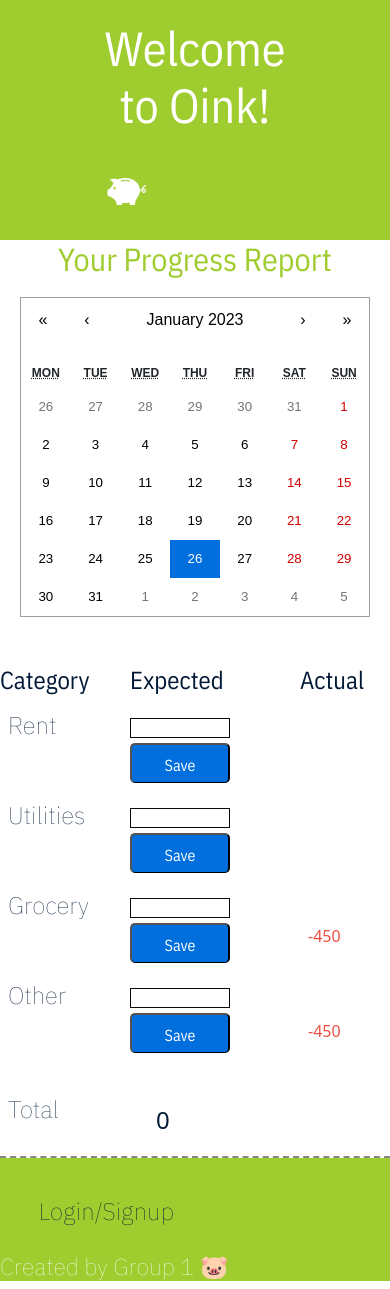
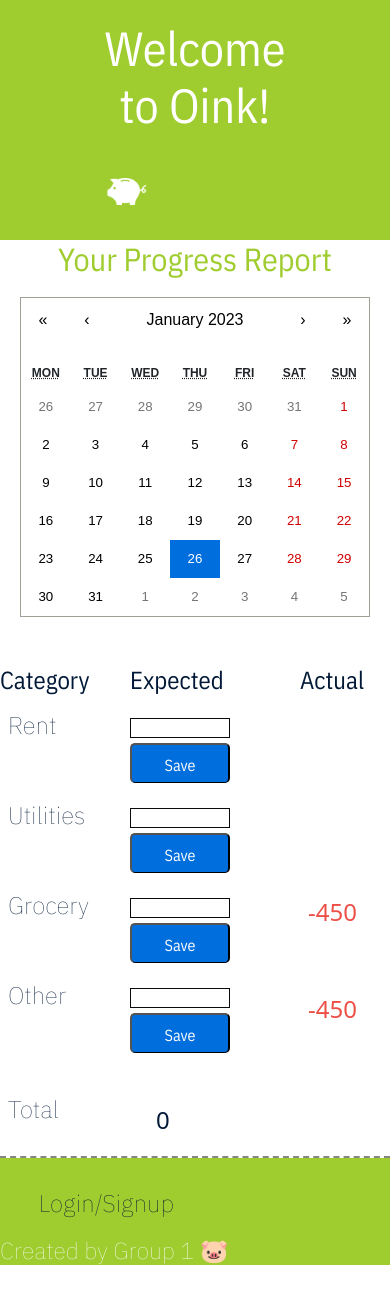
Before and after one commit to emsaw721/stacks-on-stacks, a React (Create React App) app in the folder client/: page /planner in a window 390 px wide. Shown: the top 1289 px of the page. Built offline with nearby package versions, Linux system fonts and the light colour scheme.

Commit message:
fixing nav css

```diff
--- a/client/src/components/Hero.js
+++ b/client/src/components/Hero.js
@@ -8,7 +8,7 @@ const Hero = () => {
         <>
         {Auth.loggedIn() ? (
         <div className='hero'>
-            <h4>Check your progress here!</h4>
+            <h4>Remaining Account Balance</h4>
             <Bar />
         </div>
         ):(
--- a/client/src/components/Navbar.js
+++ b/client/src/components/Navbar.js
@@ -20,7 +20,7 @@ const Navbar = () => {
                 {Auth.loggedIn() ? (
                     <nav className='navbar' >
                         <ul className='nav-list'>
-                            <li className='nav-item dash-icon'>
+                            <li className='navigation-item dash-icon'>
                                 <Link to= '/dash' className='nav-link'>
                         <img src={Navpig} alt="pig" />
                          </Link>
--- a/client/src/components/components.css
+++ b/client/src/components/components.css
@@ -242,11 +242,12 @@
 
     .navbar {
         background-color: var(--quinary-color);
+        margin: 0;
+        padding: 0;
+        display: flex;
     }
 
     .nav-list {
-        display: flex;
-        flex-wrap: wrap;
         list-style: none;
         text-decoration: none;
         justify-content: space-evenly;
--- a/client/src/pages/Planner.js
+++ b/client/src/pages/Planner.js
@@ -85,19 +85,19 @@ let sum = arr.reduce(function(prev, current) {
                     <div className='projection'>
                         <h2>Expected</h2>
                         <div className='expected'>
-                            <input onChange={changeRent} value={rent} />
+                            <input onChange={changeRent} value={rent} placeholder={savedRent} />
                             <button onClick={saveRent}>Save</button>
                         </div>
                         <div className='expected'>
-                            <input onChange={changeUtil} value={util} />
+                            <input onChange={changeUtil} value={util} placeholder={savedUtility} />
                             <button onClick={saveUtil}>Save</button>
                         </div>
                         <div className='expected'>
-                            <input onChange={changeGrocery} value={grocery} />
+                            <input onChange={changeGrocery} value={grocery} placeholder={savedGrocery} />
                             <button onClick={saveGrocery}>Save</button>
                         </div>
                         <div className='expected'>
-                            <input onChange={changeOther} value={other} />
+                            <input onChange={changeOther} value={other} placeholder={savedOther} />
                             <button onClick={saveOther}>Save</button>
                         </div>
                         <div className='expectedtot'>{sum}</div>
@@ -105,11 +105,11 @@ let sum = arr.reduce(function(prev, current) {
                     <div className='reality'>
                         <h2>Actual</h2>
                         <div className='actual'>
-                        <div className='rentact'>{rent}</div>
-                        <div className='utilact'>{util}</div>
-                        <div className='grocact'>{grocery}</div>
-                        <div className='othact'>{other - 450}</div>
-                        <div className='totact'>{sum-450}</div>
+                        <div className='rentact'>{savedRent}</div>
+                        <div className='utilact'>{savedUtility}</div>
+                        <div className='grocact'>{savedGrocery}</div>
+                        <div className='othact'>{savedOther - 450}</div>
+                        <div className='totact'>{sum - 450}</div>
                         </div>
                     </div>
                 </div>
--- a/client/src/pages/pages.css
+++ b/client/src/pages/pages.css
@@ -260,22 +260,23 @@ div {
     .actual {
         margin-left: 40px;
         color: var(--sextary-color);
+        font-size: 1.5em;
     }
 
     .utilact {
-        margin-top: 55px;
+        margin-top: 45px;
     }
 
     .grocact {
-        margin-top: 55px;
+        margin-top: 45px;
     }
 
     .othact {
-        margin-top: 55px;
+        margin-top: 45px;
     }
 
     .totact {
-        margin-top: 55px;
+        margin-top: 45px;
 
     }
 }
```
